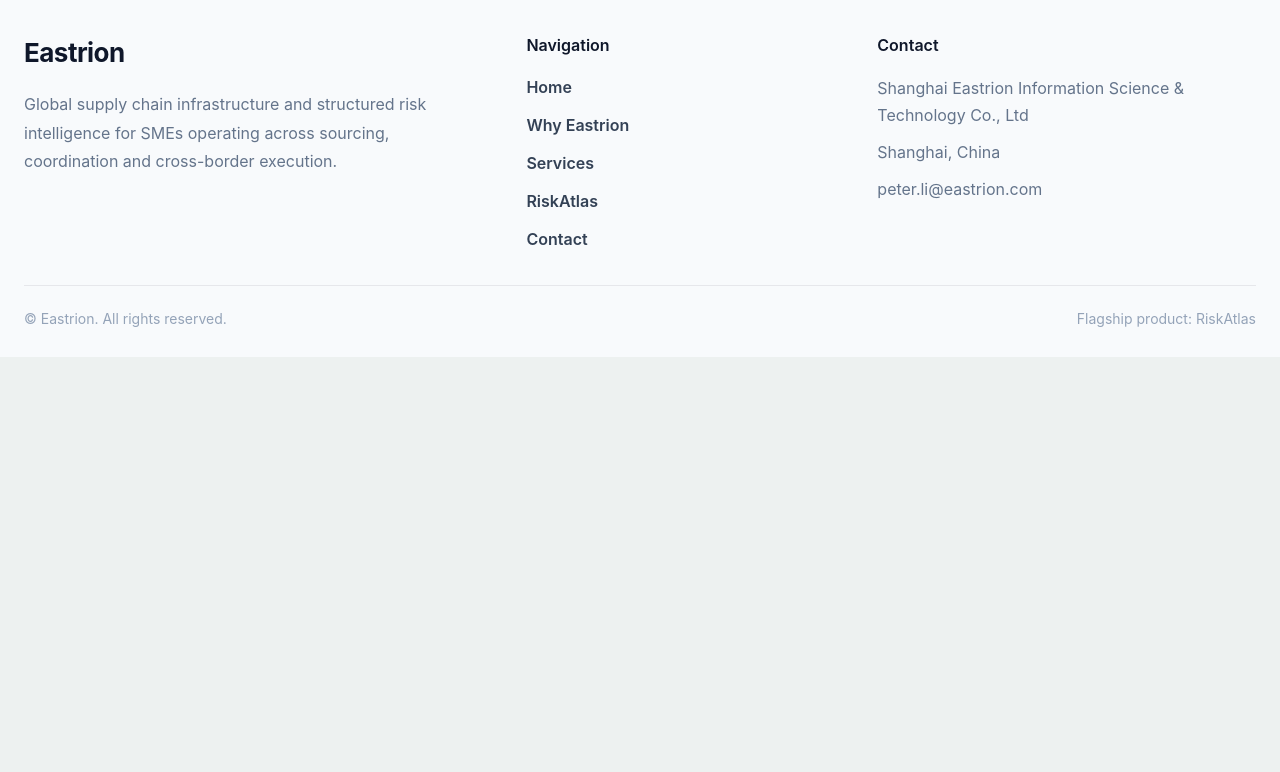
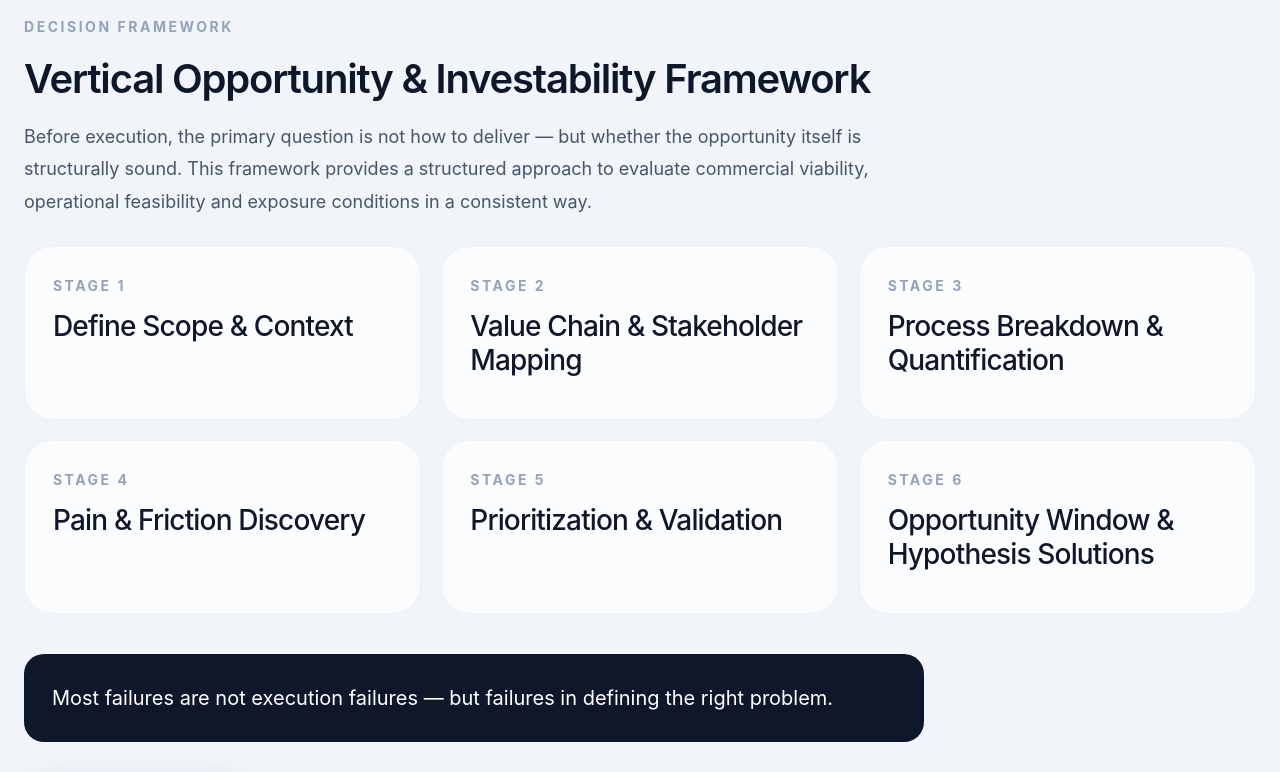
Before and after one commit to marspeterli1975-glitch/eastrion-site, a Next.js app: page /why-eastrion in a window 1280 px wide. Shown: the part 980-1752 px from the top of the page. Before the commit the page ends 1337 px from the top, so only its background shows below. Built offline with nearby package versions, Linux system fonts and the light colour scheme.

Commit message:
Add VOIF decision framework section (consulting style)

```diff
--- a/app/why-eastrion/page.tsx
+++ b/app/why-eastrion/page.tsx
@@ -9,6 +9,7 @@
         color: "#0f172a",
       }}
     >
+      {/* ================= Hero ================= */}
       <section
         style={{
           maxWidth: "1280px",
@@ -74,6 +75,7 @@
         </div>
       </section>
 
+      {/* ================= 原有三卡 ================= */}
       <section
         style={{
           maxWidth: "1280px",
@@ -118,6 +120,95 @@
               risk communication.
             </p>
           </div>
+        </div>
+      </section>
+
+      {/* ================= VOIF 新增模块 ================= */}
+      <section
+        style={{
+          maxWidth: "1280px",
+          margin: "0 auto",
+          padding: "40px 24px 80px",
+        }}
+      >
+        <div
+          style={{
+            marginBottom: "28px",
+            maxWidth: "900px",
+          }}
+        >
+          <div style={labelStyle}>Decision framework</div>
+
+          <h2
+            style={{
+              fontSize: "40px",
+              fontWeight: 600,
+              letterSpacing: "-0.03em",
+              margin: "12px 0",
+            }}
+          >
+            Vertical Opportunity & Investability Framework
+          </h2>
+
+          <p
+            style={{
+              fontSize: "18px",
+              color: "#475569",
+              lineHeight: 1.8,
+            }}
+          >
+            Before execution, the primary question is not how to deliver — but
+            whether the opportunity itself is structurally sound. This framework
+            provides a structured approach to evaluate commercial viability,
+            operational feasibility and exposure conditions in a consistent way.
+          </p>
+        </div>
+
+        {/* 六阶段 */}
+        <div
+          style={{
+            display: "grid",
+            gridTemplateColumns: "repeat(3, minmax(0, 1fr))",
+            gap: "20px",
+          }}
+        >
+          {[
+            "Define Scope & Context",
+            "Value Chain & Stakeholder Mapping",
+            "Process Breakdown & Quantification",
+            "Pain & Friction Discovery",
+            "Prioritization & Validation",
+            "Opportunity Window & Hypothesis Solutions",
+          ].map((item, index) => (
+            <div key={index} style={cardStyle}>
+              <div style={labelStyle}>Stage {index + 1}</div>
+              <h3 style={cardTitleStyle}>{item}</h3>
+            </div>
+          ))}
+        </div>
+
+        {/* 核心判断语句 */}
+        <div
+          style={{
+            marginTop: "40px",
+            padding: "28px",
+            background: "#0f172a",
+            borderRadius: "20px",
+            color: "white",
+            fontSize: "20px",
+            lineHeight: 1.6,
+            maxWidth: "900px",
+          }}
+        >
+          Most failures are not execution failures — but failures in defining the
+          right problem.
+        </div>
+
+        {/* 引导到 RiskAtlas */}
+        <div style={{ marginTop: "32px" }}>
+          <Link href="/riskatlas" style={primaryBtn}>
+            Run RiskAtlas Scan →
+          </Link>
         </div>
       </section>
     </main>
```
